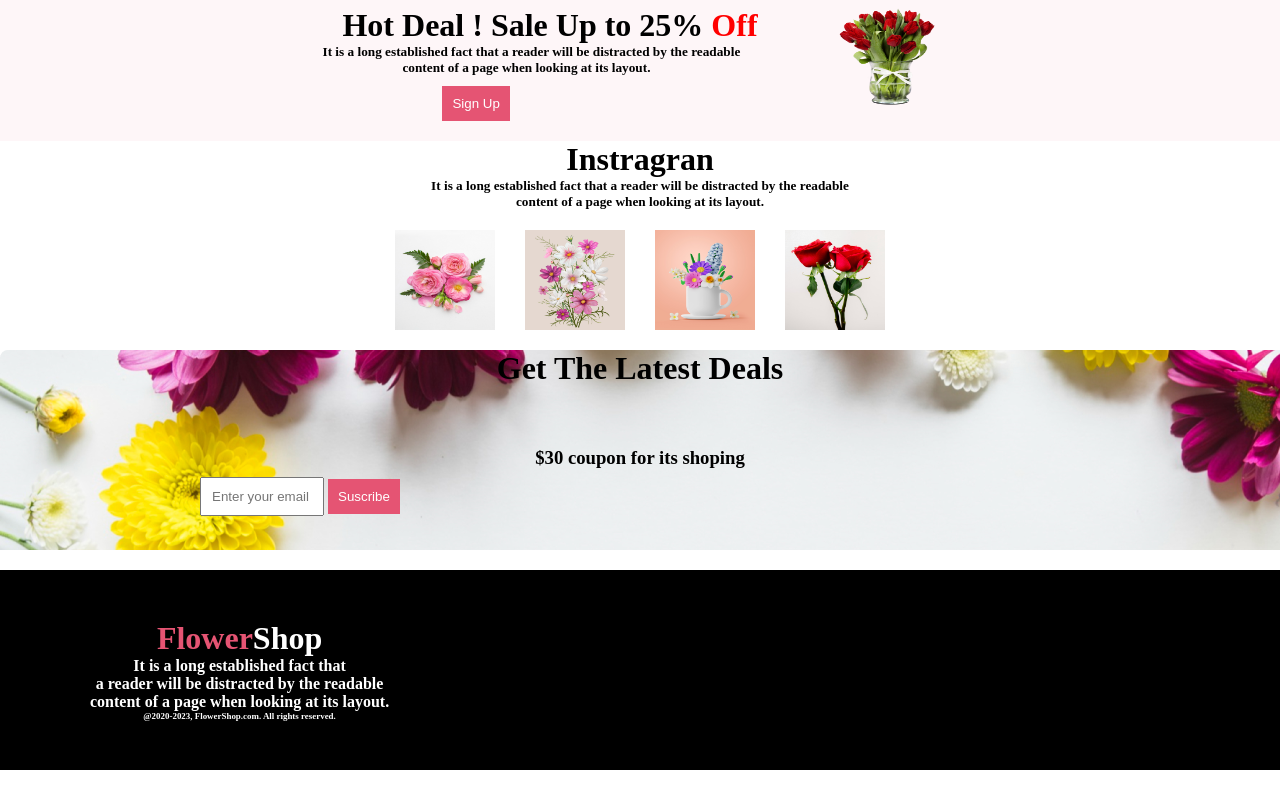
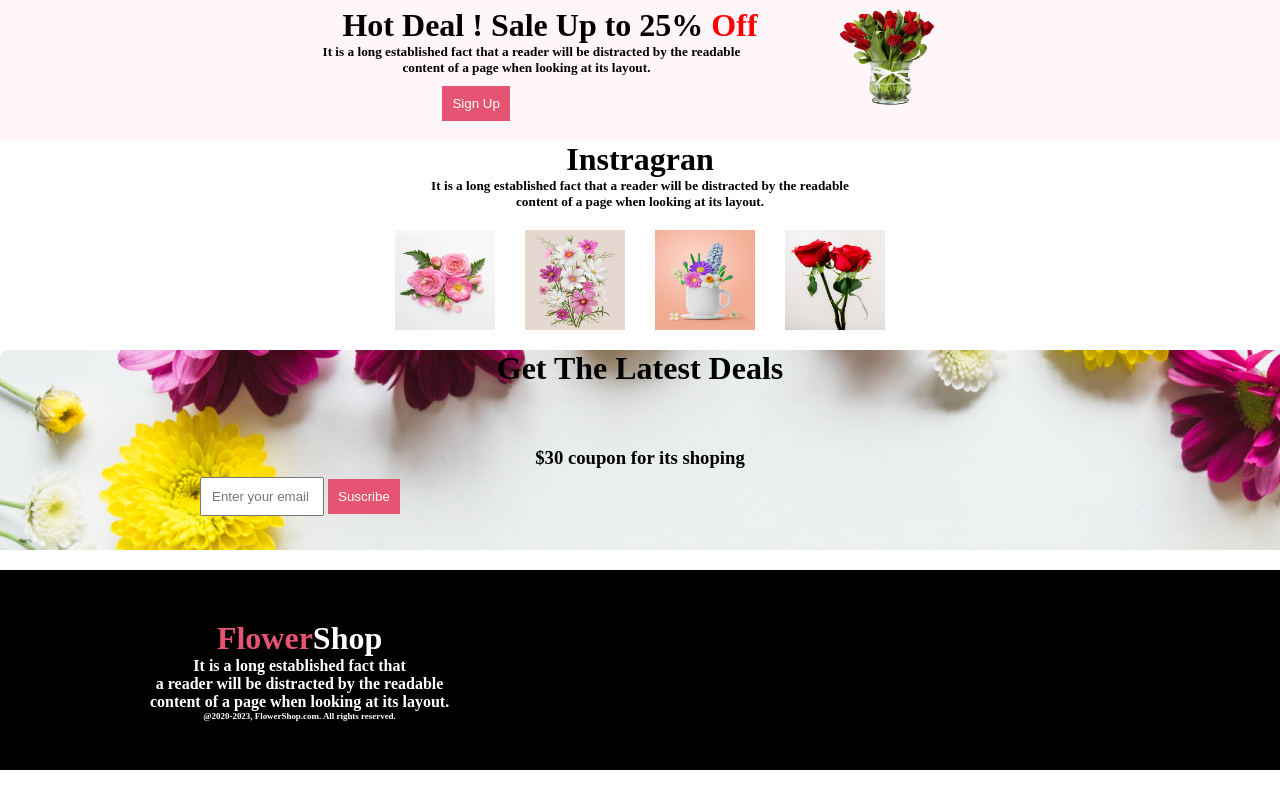
Before and after one commit to mdrajobali/firstassaignment, a plain HTML site: page index.html in a window 1280 px wide. Shown: the part 718-1518 px from the top of the page. Drawn offline with Linux system fonts and the light colour scheme.

Commit message:
Assaignment

```diff
--- a/style.css
+++ b/style.css
@@ -223,7 +223,7 @@
 
     justify-content: center;
     align-items: center;
-    margin-left: 90px;
+    margin-left: 150px;
 
 
 }
```
